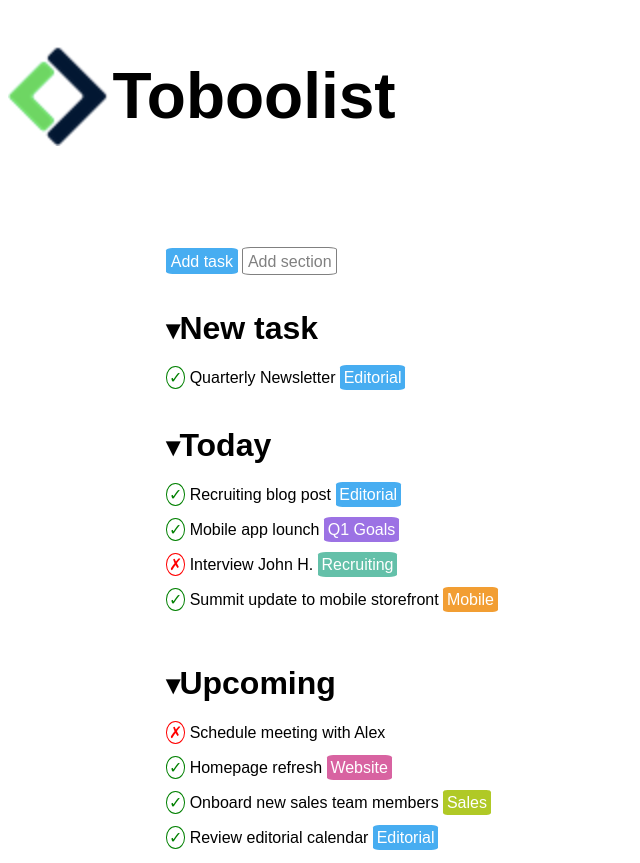
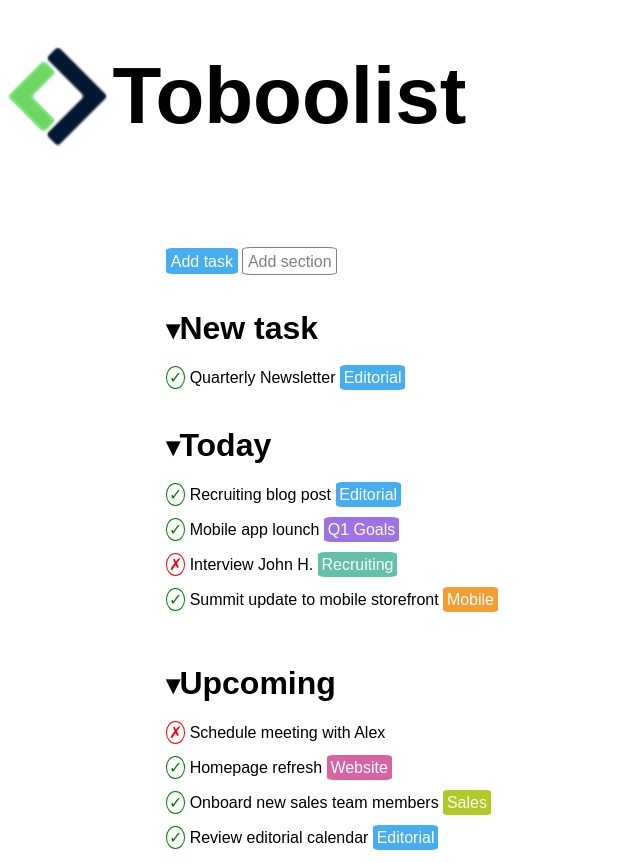
Before and after one commit to Michael-Pellizzato/html-css-toboolist, a plain HTML site: page index.html in a window 1280 px wide. Shown: the whole page, without its empty margins (0-640 px from the left). Drawn offline with Linux system fonts and the light colour scheme.

Commit message:
+ font size "toboolist"

```diff
--- a/style.css
+++ b/style.css
@@ -8,7 +8,7 @@ html{
 }
 
 .toboolist{
-    font-size: 400%;
+    font-size: 500%;
 }
 
 header{
```
